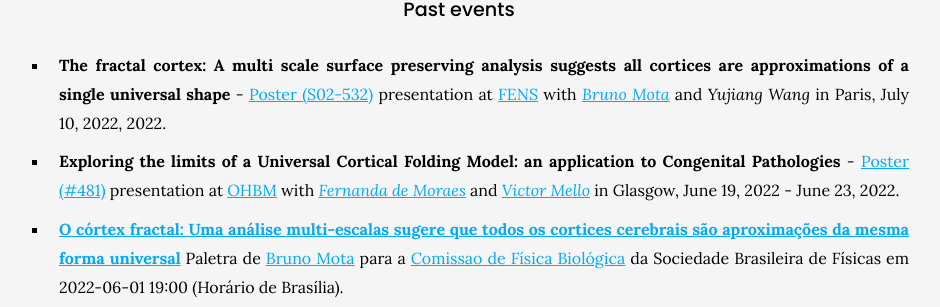
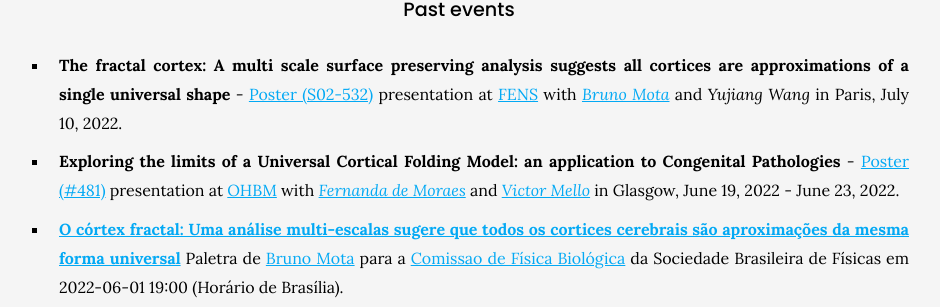
Before and after one commit to metaBIOlab/metabio, a Jekyll site: the page built from tools/index.md, in a window 1280 px wide and 900 px high, scrolled down 2331 px. Shown: the part 176-483 px from the top of the window, without its empty margins (181-1121 px from the left). Built offline with Jekyll 4.4.1, drawn with Linux system fonts in a browser that asks for light colours; nearby versions of some CDN libraries.

Commit message:
Update index.md

```diff
--- a/tools/index.md
+++ b/tools/index.md
@@ -54,7 +54,7 @@ Please fell free to get in touch with any of us regarding this material.
 <br>
 <br>
 ### Past events
-- **The fractal cortex: A multi scale surface preserving analysis suggests all cortices are approximations of a single universal shape** - [Poster (S02-532)](_posts/2022-07-10-post-10.md) presentation at [FENS](https://forum.fens.org/) with _[Bruno Mota](_members\bruno-mota.md)_ and _Yujiang Wang_ in Paris, July 10, 2022, 2022.
+- **The fractal cortex: A multi scale surface preserving analysis suggests all cortices are approximations of a single universal shape** - [Poster (S02-532)](_posts/2022-07-10-post-10.md) presentation at [FENS](https://forum.fens.org/) with _[Bruno Mota](_members\bruno-mota.md)_ and _Yujiang Wang_ in Paris, July 10, 2022.
 
 - **Exploring the limits of a Universal Cortical Folding Model: an application to Congenital Pathologies** - [Poster (#481)](_posts\2022-05-19-post-8.md) presentation at [OHBM](https://humanbrainmapping.org/i4a/pages/index.cfm?pageid=4118) with _[Fernanda de Moraes](members\fernanda-moraes.md)_ and _[Victor Mello](_members\victor-mello.md)_ in Glasgow, June 19, 2022 - June 23, 2022.
 
```
